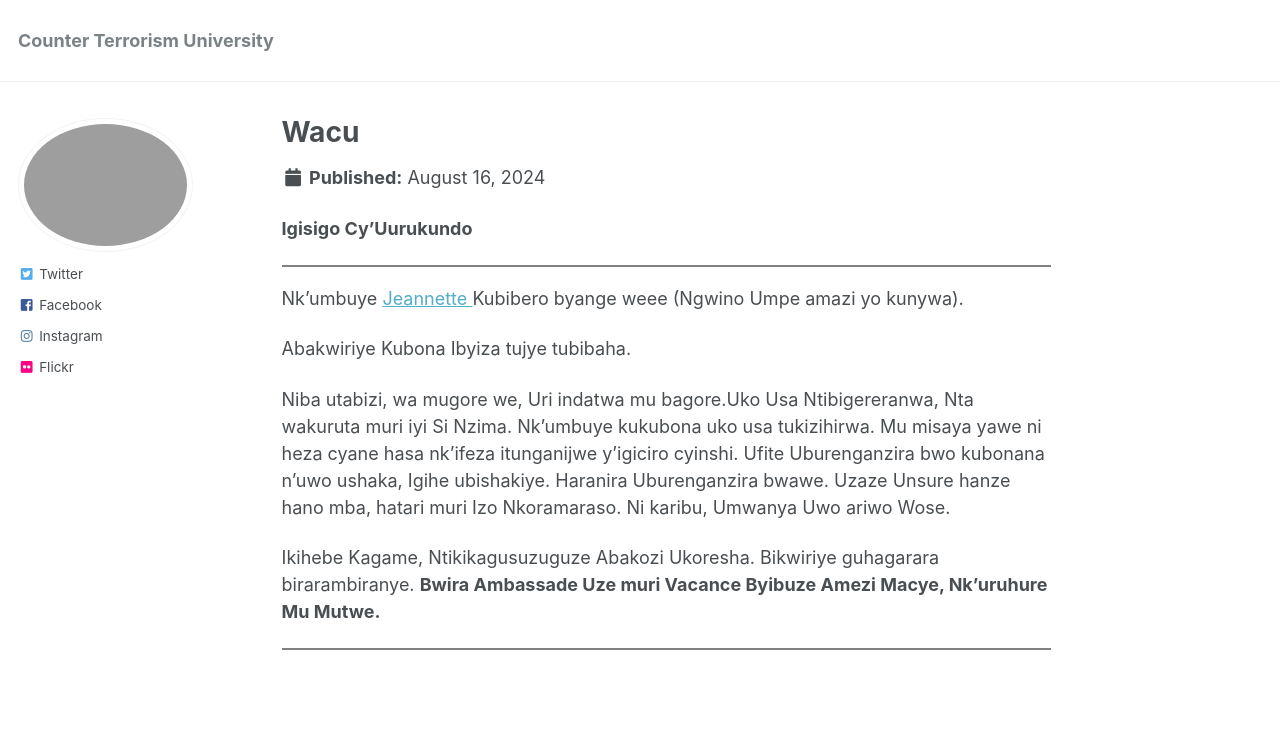
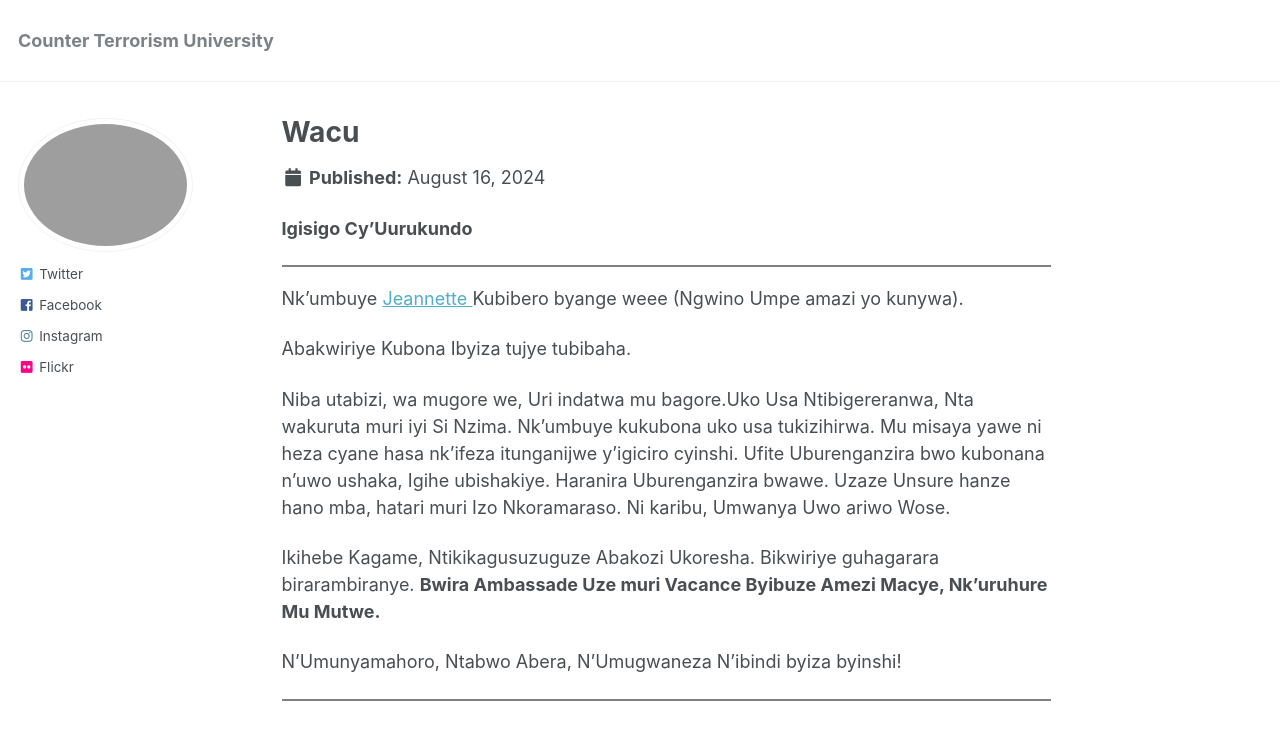
Before and after one commit to phdcsseiden/phdcsseiden.github.io, a Jekyll site: the page built from _pages/Wacu.md, in a window 1280 px wide. Shown: the top 740 px of the page. Built offline with Jekyll 4.4.1, drawn with Linux system fonts in a browser that asks for light colours.

Commit message:
Update Wacu.md

```diff
--- a/_pages/Wacu.md
+++ b/_pages/Wacu.md
@@ -25,4 +25,7 @@ Niba utabizi, wa mugore we, Uri indatwa mu bagore.Uko Usa Ntibigereranwa, Nta wa
 Ikihebe Kagame, Ntikikagusuzuguze Abakozi Ukoresha. Bikwiriye guhagarara birarambiranye. <b> Bwira Ambassade Uze muri Vacance Byibuze Amezi Macye, Nk'uruhure Mu Mutwe. </b>
 
 
+N'Umunyamahoro, Ntabwo Abera, N'Umugwaneza N'ibindi byiza byinshi!
+
+
 <hr style="height:2px;border-width:0;color:gray;background-color:gray">
```
